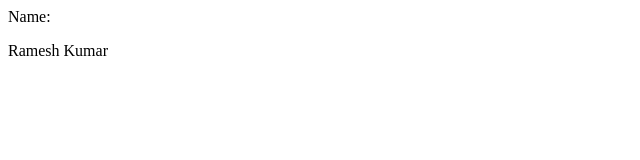
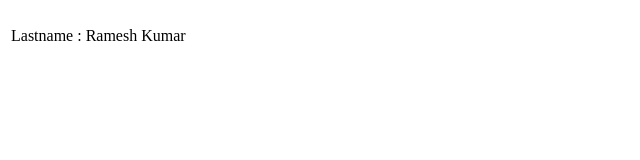
Before and after one commit to manumit-mukund/node_repository, a website: page mynodejsxamples/localstorage_remove.html in a window 1280 px wide. Shown: the whole page, without its empty margins (0-640 px from the left). Drawn offline with Linux system fonts and the light colour scheme.

Commit message:
Commit changes...

```diff
--- a/mynodejsxamples/hoist_error_1.js
+++ b/mynodejsxamples/hoist_error_1.js
@@ -1,5 +1,5 @@
-console.log(x);
+x = 5;
 
-let x = 5;
+console.log('x = ' + x);
 
-console.log(x);
+let x;
--- a/mynodejsxamples/hoist_error_2.js
+++ b/mynodejsxamples/hoist_error_2.js
@@ -1,7 +1,3 @@
-console.log(x);
+console.log('x = ' + x);
 
 const x = 5;
-
-console.log(x);
-
-x = 10;
--- a/mynodejsxamples/inequality_operator.js
+++ b/mynodejsxamples/inequality_operator.js
@@ -2,4 +2,4 @@ let num1 = 5;
 
 let num2 = "5";
 
-console.log(num1 !== num2);
+console.log(num1 != num2);
--- a/mynodejsxamples/localstorage_remove.html
+++ b/mynodejsxamples/localstorage_remove.html
@@ -3,22 +3,34 @@
 
 <body>
 
-    Name:
-    <p id="lastnameId" />
+    <div class="row">
+        <table border="0">
+            <tr>
+                <td>
+                    <p>Lastname : </p>
+                </td>
+                <td>
+                    <p id="lastnameId"></p>
+                </td>
+            </tr>
+        </table>
+    </div>
 
     <script>
 
         localStorage.setItem("name", "Ramesh Kumar")
 
-        var item = localStorage.getItem("name")
+        var nameVar = localStorage.getItem("name")
+
+        console.log('nameVar = ' + nameVar);
 
         document.getElementById("lastnameId").innerHTML = localStorage.getItem("name");
 
         localStorage.removeItem("name")
 
-        item = localStorage.getItem("name")
+        nameVar = localStorage.getItem("name")
 
-        console.log('name = ' + item);
+        console.log('nameVar = ' + nameVar);
 
     </script>
 
```
Also changed, not shown: mynodejsxamples/localstorage.html (+13 -3 lines).
